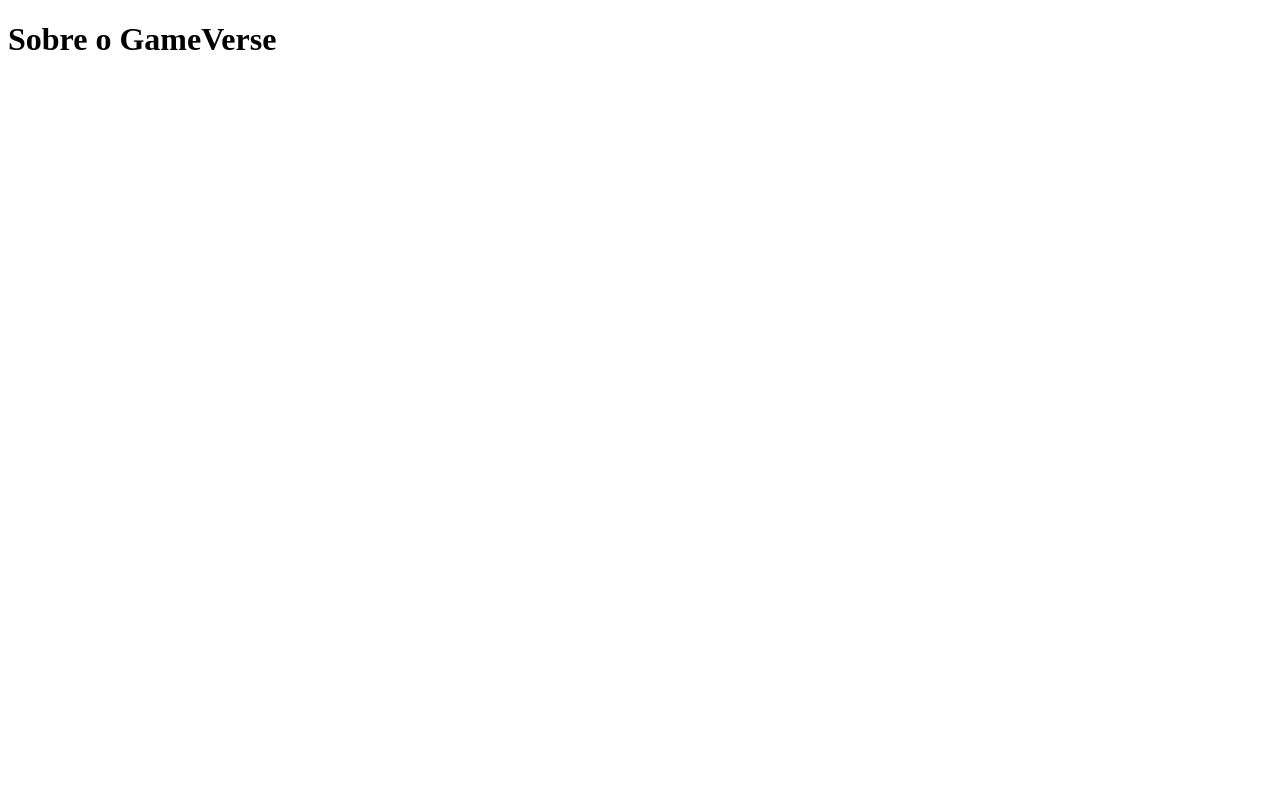
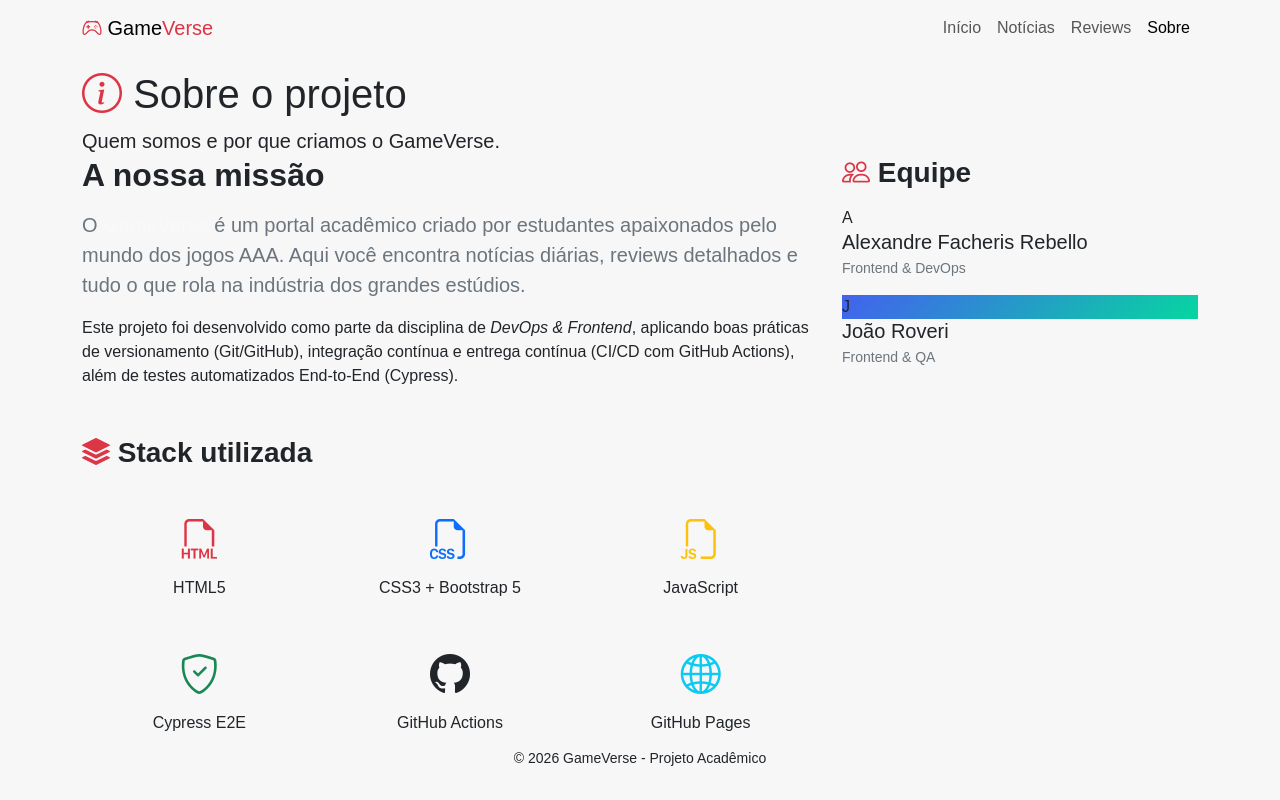
Before and after one commit to jproveri/FrontEndDevOps, a website: page pages/sobre.html in a window 1280 px wide. Drawn offline with nearby package versions, Linux system fonts and the light colour scheme.

Commit message:
feat: layout da página Sobre com card da equipe

```diff
--- a/pages/sobre.html
+++ b/pages/sobre.html
@@ -1,5 +1,123 @@
 <!DOCTYPE html>
 <html lang="pt-BR">
-<head><meta charset="UTF-8"><title>Sobre | GameVerse</title></head>
-<body><h1>Sobre o GameVerse</h1></body>
+<head>
+  <meta charset="UTF-8" />
+  <meta name="viewport" content="width=device-width, initial-scale=1.0" />
+  <title>Sobre | GameVerse</title>
+  <link rel="icon" type="image/svg+xml" href="../assets/img/favicon.svg" />
+  <link rel="preconnect" href="https://fonts.googleapis.com" />
+  <link rel="preconnect" href="https://fonts.gstatic.com" crossorigin />
+  <link href="https://fonts.googleapis.com/css2?family=Inter:wght@400;500;600;700;800;900&display=swap" rel="stylesheet" />
+  <link rel="stylesheet" href="https://cdn.jsdelivr.net/npm/bootstrap@5.3.2/dist/css/bootstrap.min.css" />
+  <link rel="stylesheet" href="https://cdn.jsdelivr.net/npm/bootstrap-icons@1.11.1/font/bootstrap-icons.css" />
+  <link rel="stylesheet" href="../assets/css/style.css" />
+</head>
+<body style="padding-top:70px;">
+  <nav class="navbar navbar-expand-lg fixed-top">
+    <div class="container">
+      <a class="navbar-brand" href="../index.html">
+        <i class="bi bi-controller text-danger"></i> Game<span class="text-danger">Verse</span>
+      </a>
+      <button class="navbar-toggler text-white" type="button" data-bs-toggle="collapse" data-bs-target="#navMenu">
+        <i class="bi bi-list fs-2"></i>
+      </button>
+      <div class="collapse navbar-collapse" id="navMenu">
+        <ul class="navbar-nav ms-auto align-items-lg-center">
+          <li class="nav-item"><a class="nav-link" href="../index.html" data-cy="nav-home">Início</a></li>
+          <li class="nav-item"><a class="nav-link" href="noticias.html" data-cy="nav-news">Notícias</a></li>
+          <li class="nav-item"><a class="nav-link" href="reviews.html" data-cy="nav-reviews">Reviews</a></li>
+          <li class="nav-item"><a class="nav-link active" href="sobre.html" data-cy="nav-about">Sobre</a></li>
+        </ul>
+      </div>
+    </div>
+  </nav>
+
+  <section class="page-header">
+    <div class="container">
+      <h1><i class="bi bi-info-circle text-danger"></i> Sobre o projeto</h1>
+      <p class="lead mb-0">Quem somos e por que criamos o GameVerse.</p>
+    </div>
+  </section>
+
+  <section>
+    <div class="container">
+      <div class="row g-4">
+        <div class="col-lg-8">
+          <h2 class="fw-bold mb-3">A nossa missão</h2>
+          <p class="lead text-secondary">
+            O <strong class="text-light">GameVerse</strong> é um portal acadêmico criado por estudantes apaixonados pelo mundo dos jogos AAA.
+            Aqui você encontra notícias diárias, reviews detalhados e tudo o que rola na indústria dos grandes estúdios.
+          </p>
+          <p>Este projeto foi desenvolvido como parte da disciplina de <em>DevOps & Frontend</em>, aplicando boas práticas de
+            versionamento (Git/GitHub), integração contínua e entrega contínua (CI/CD com GitHub Actions),
+            além de testes automatizados End-to-End (Cypress).</p>
+
+          <h3 class="fw-bold mt-5"><i class="bi bi-stack text-danger"></i> Stack utilizada</h3>
+          <div class="row g-3 mt-2">
+            <div class="col-sm-6 col-md-4">
+              <div class="game-card p-3 text-center">
+                <i class="bi bi-filetype-html fs-1 text-danger"></i>
+                <h6 class="mt-2 mb-0">HTML5</h6>
+              </div>
+            </div>
+            <div class="col-sm-6 col-md-4">
+              <div class="game-card p-3 text-center">
+                <i class="bi bi-filetype-css fs-1 text-primary"></i>
+                <h6 class="mt-2 mb-0">CSS3 + Bootstrap 5</h6>
+              </div>
+            </div>
+            <div class="col-sm-6 col-md-4">
+              <div class="game-card p-3 text-center">
+                <i class="bi bi-filetype-js fs-1 text-warning"></i>
+                <h6 class="mt-2 mb-0">JavaScript</h6>
+              </div>
+            </div>
+            <div class="col-sm-6 col-md-4">
+              <div class="game-card p-3 text-center">
+                <i class="bi bi-shield-check fs-1 text-success"></i>
+                <h6 class="mt-2 mb-0">Cypress E2E</h6>
+              </div>
+            </div>
+            <div class="col-sm-6 col-md-4">
+              <div class="game-card p-3 text-center">
+                <i class="bi bi-github fs-1"></i>
+                <h6 class="mt-2 mb-0">GitHub Actions</h6>
+              </div>
+            </div>
+            <div class="col-sm-6 col-md-4">
+              <div class="game-card p-3 text-center">
+                <i class="bi bi-globe2 fs-1 text-info"></i>
+                <h6 class="mt-2 mb-0">GitHub Pages</h6>
+              </div>
+            </div>
+          </div>
+        </div>
+
+        <div class="col-lg-4">
+          <h3 class="fw-bold mb-3"><i class="bi bi-people text-danger"></i> Equipe</h3>
+          <div data-cy="team-list">
+            <div class="team-card mb-3">
+              <div class="avatar">A</div>
+              <h5 class="mb-1">Alexandre Facheris Rebello</h5>
+              <p class="small text-secondary mb-0">Frontend & DevOps</p>
+            </div>
+            <div class="team-card">
+              <div class="avatar" style="background:linear-gradient(135deg,#4361ee,#06d6a0);">J</div>
+              <h5 class="mb-1">João Roveri</h5>
+              <p class="small text-secondary mb-0">Frontend & QA</p>
+            </div>
+          </div>
+        </div>
+      </div>
+    </div>
+  </section>
+
+  <footer>
+    <div class="container text-center">
+      <p class="small mb-0">© 2026 GameVerse - Projeto Acadêmico</p>
+    </div>
+  </footer>
+
+  <script src="https://cdn.jsdelivr.net/npm/bootstrap@5.3.2/dist/js/bootstrap.bundle.min.js"></script>
+</body>
 </html>
```
